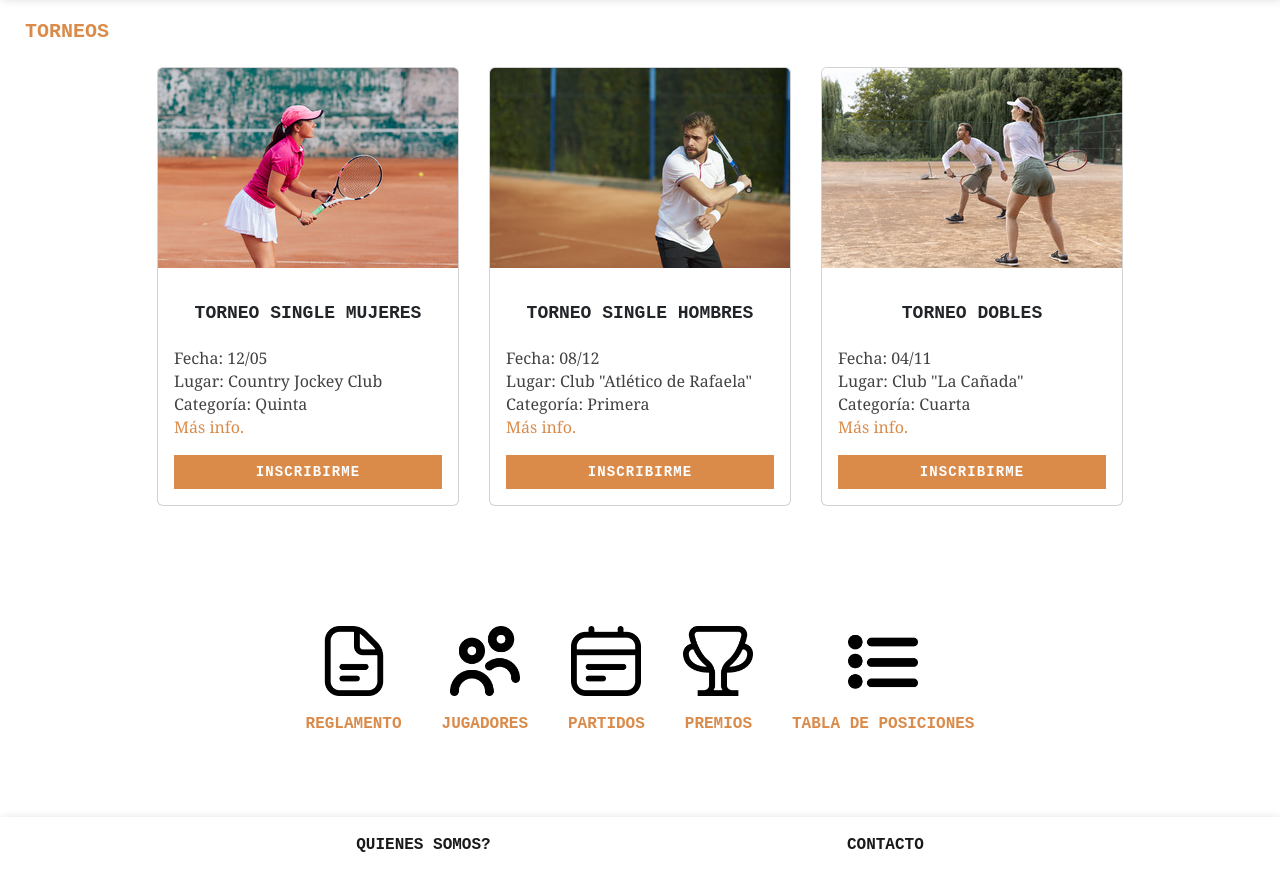
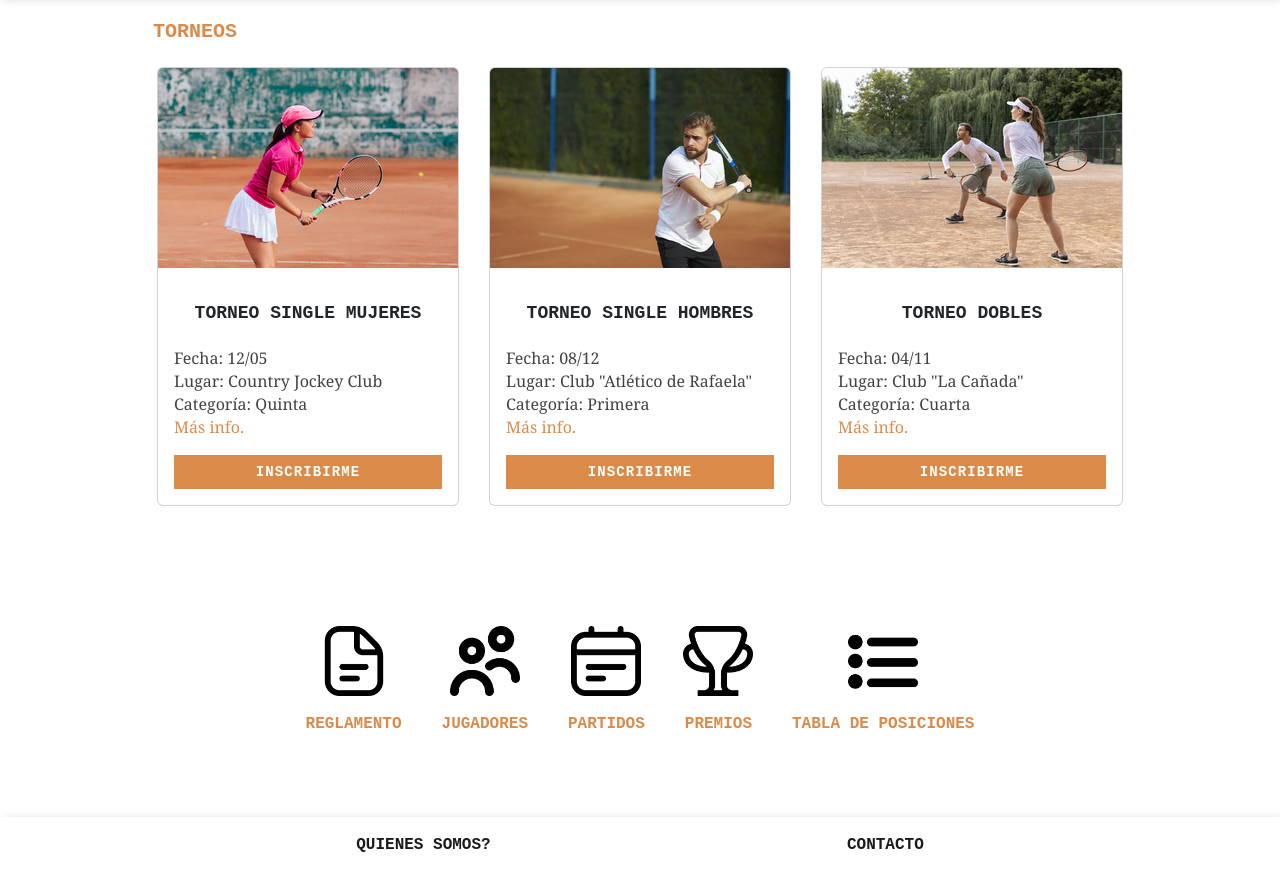
Before and after one commit to CamilaSalamano/Torneo-de-tenis, a website: page pages/torneos.html in a window 1280 px wide. Shown: the part 74-947 px from the top of the page. Drawn offline with nearby package versions, Linux system fonts and the light colour scheme; files that its build step writes are made by us from their sources.

Commit message:
arreglo ancho contenedor en pagina torneos

```diff
--- a/sass/torneos.scss
+++ b/sass/torneos.scss
@@ -1,4 +1,8 @@
 @import '_layout';
+
+main {
+    max-width: 1024px;
+    margin: auto;
 
     .torneos {
         @include flex-center-horiz;
@@ -54,7 +58,7 @@
             }
         }
     }
-
+}
 
 @include only-mobile {
     .torneos {
```
Also changed, not shown: pages/torneos.html (+0 -1 lines). Lines whose indentation alone changed are shown as unchanged.
